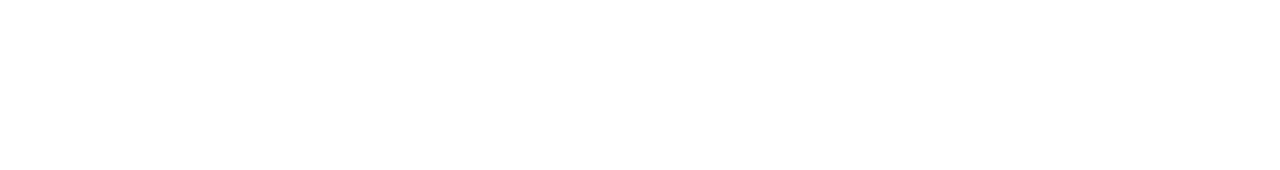
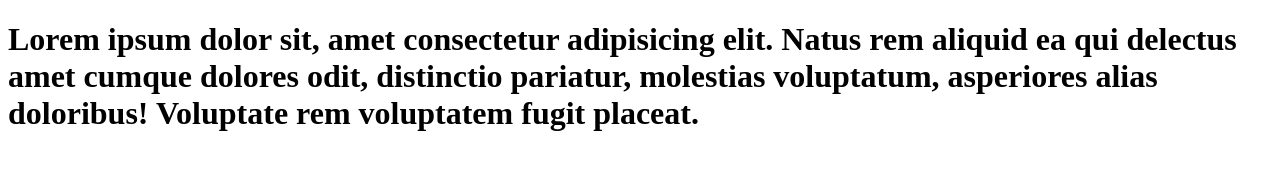
Before and after one commit to DomasNa/mana, a plain HTML site: page index.html in a window 1280 px wide. Drawn offline with Linux system fonts and the light colour scheme.

Commit message:
prideta antraste

```diff
--- a/index.html
+++ b/index.html
@@ -9,6 +9,9 @@
 </head>
 
 <body>
+    <h1>Lorem ipsum dolor sit, amet consectetur adipisicing elit. Natus rem aliquid ea qui delectus amet cumque dolores
+        odit, distinctio pariatur, molestias voluptatum, asperiores alias doloribus! Voluptate rem voluptatem fugit
+        placeat.</h1>
 
 </body>
 
```
